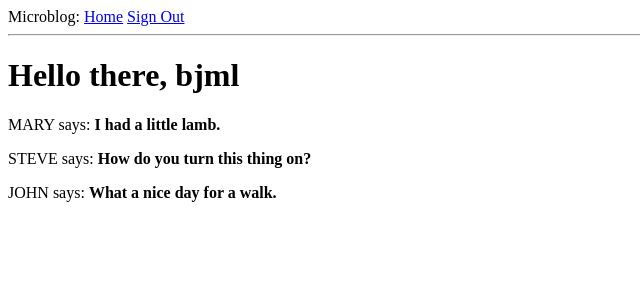
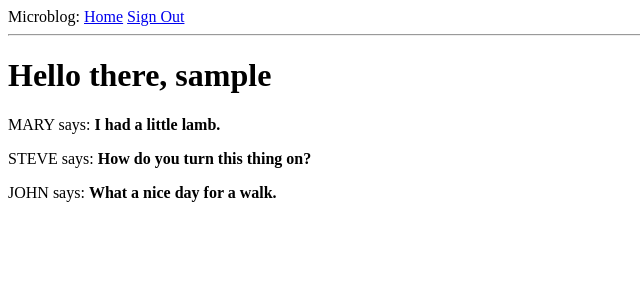
Before and after one commit to ben-lavelle/hipflask, a Flask app: page / in a window 1280 px wide. Shown: the top 300 px of the page, without its empty margins (0-640 px from the left). Run offline with Flask 2, Linux system fonts and the light colour scheme; the visitor is signed in with stand-in values (Sample User, id 1); data comes from the database, SQL or seed files in the repository.

Commit message:
Ditch dummy user

```diff
--- a/app/routes.py
+++ b/app/routes.py
@@ -10,7 +10,6 @@ from werkzeug.urls import url_parse
 @app.route('/index')
 @login_required
 def index():
-    user = {'username': 'bjml'}
     posts = [
         {
             'author': {'username': 'john'},
@@ -26,14 +25,13 @@ def index():
         }
     ]
     sortedPosts = sorted(posts, key=post_unique_chars)
-    return render_template('index.html', title='Home', user=user, posts=sortedPosts)
+    return render_template('index.html', title='Home', posts=sortedPosts)
 
 
 @app.route('/xmas')
 def xmas():
-    user = {'username': 'bjml'}
     greeting = "Merry Christmas"
-    return render_template('xmas.html', user=user, greeting=greeting)
+    return render_template('xmas.html', greeting=greeting)
 
 
 @app.route('/login', methods=['GET', 'POST'])
--- a/app/templates/index.html
+++ b/app/templates/index.html
@@ -1,7 +1,7 @@
 {% extends "base.html" %}
 
 {% block content %}
-    <h1>Hello there, {{ user.username }}</h1>
+    <h1>Hello there, {{ current_user.username }}</h1>
     {% for post in posts %}
     <div><p>{{ post.author.username.upper() }} says: <b>{{ post.body }}</b></p></div>
     {% endfor %}
--- a/app/templates/xmas.html
+++ b/app/templates/xmas.html
@@ -1,5 +1,5 @@
 {% extends "base.html" %}
 
 {% block content %}
-    <h1>{{ greeting }}, {{ user.username }}!</h1>
+    <h1>{{ greeting }}, {{ current_user.username }}!</h1>
 {% endblock %}
```
